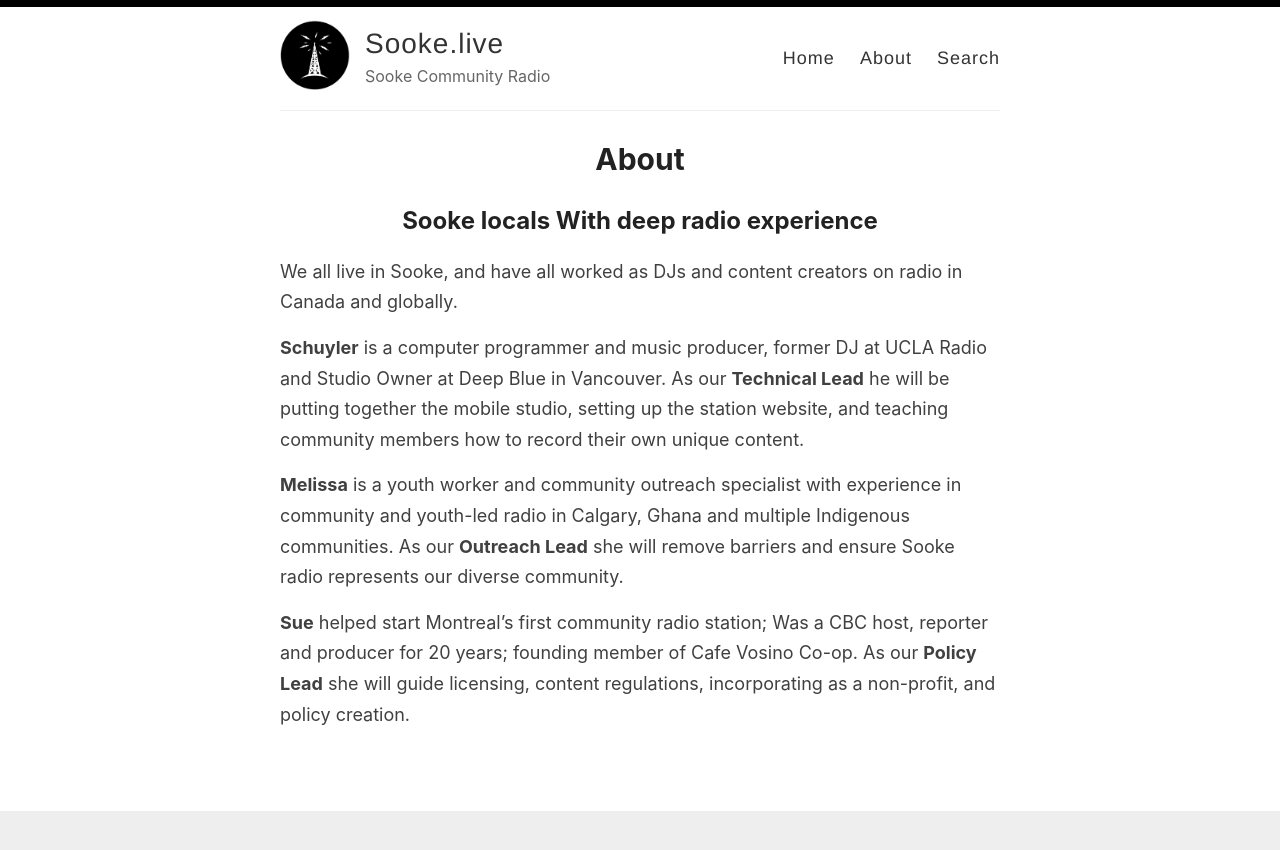
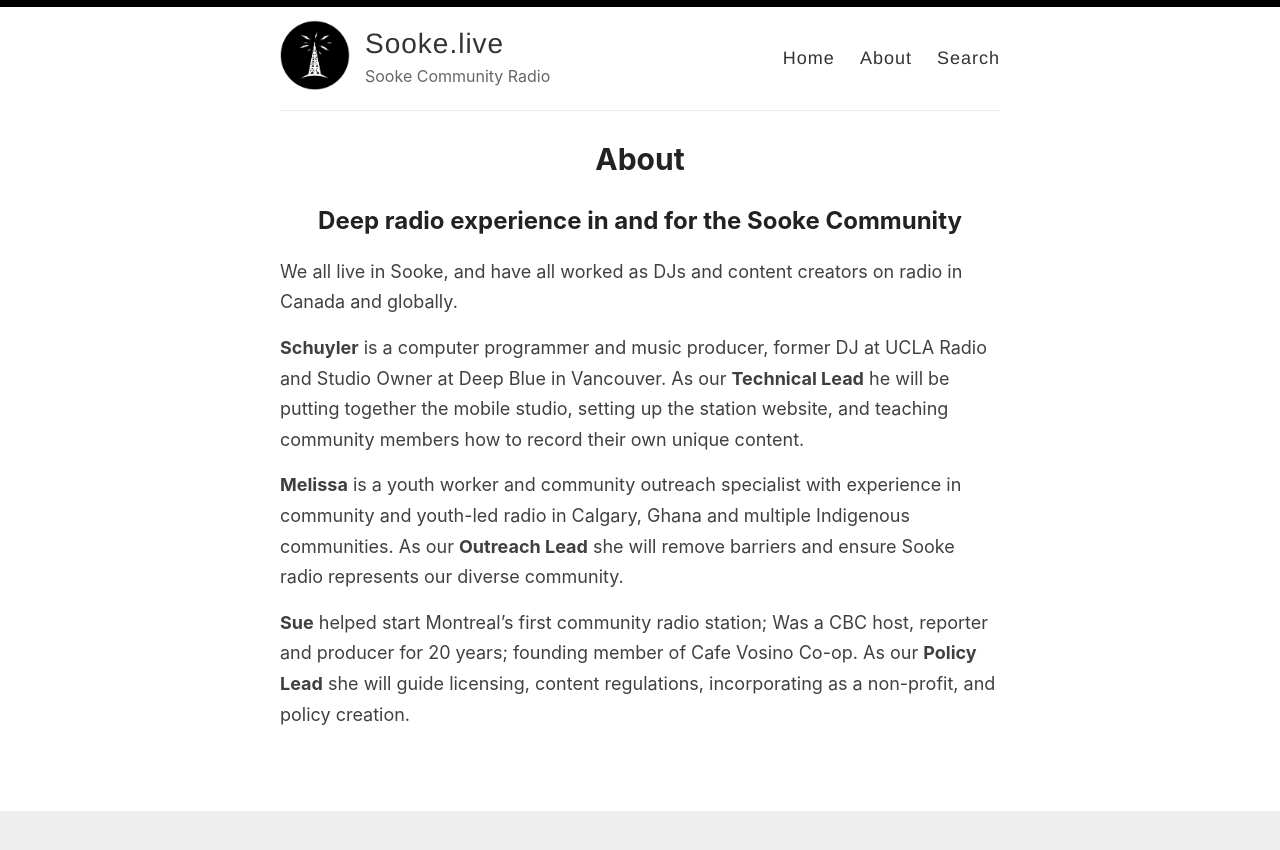
Before and after one commit to schuyberg/sooke-dot-live-info, a Jekyll site: the page built from _pages/about.md, in a window 1280 px wide. Shown: the top 850 px of the page. Built offline with Jekyll 4.4.1, drawn with Linux system fonts in a browser that asks for light colours.

Commit message:
locals shmocals

```diff
--- a/_pages/about.md
+++ b/_pages/about.md
@@ -4,7 +4,7 @@ title: About
 permalink: /about/
 ---
 
-## Sooke locals With deep radio experience
+## Deep radio experience in and for the Sooke Community
 
 
 We all live in Sooke, and have all worked as DJs and content creators on radio in Canada and globally.
```
Also changed, not shown: _posts/2024-04-13-intro.md (+1 -1 lines).
